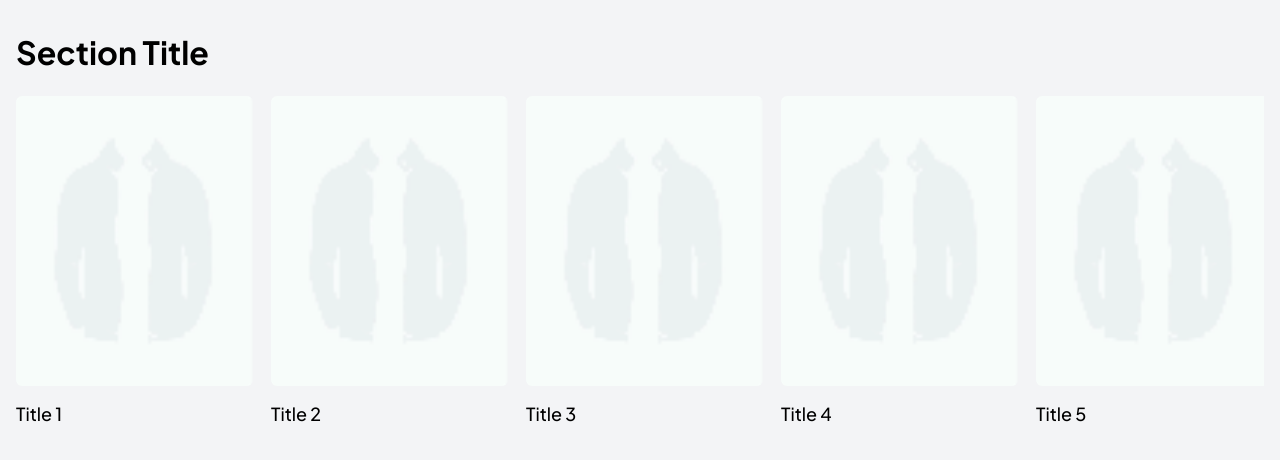
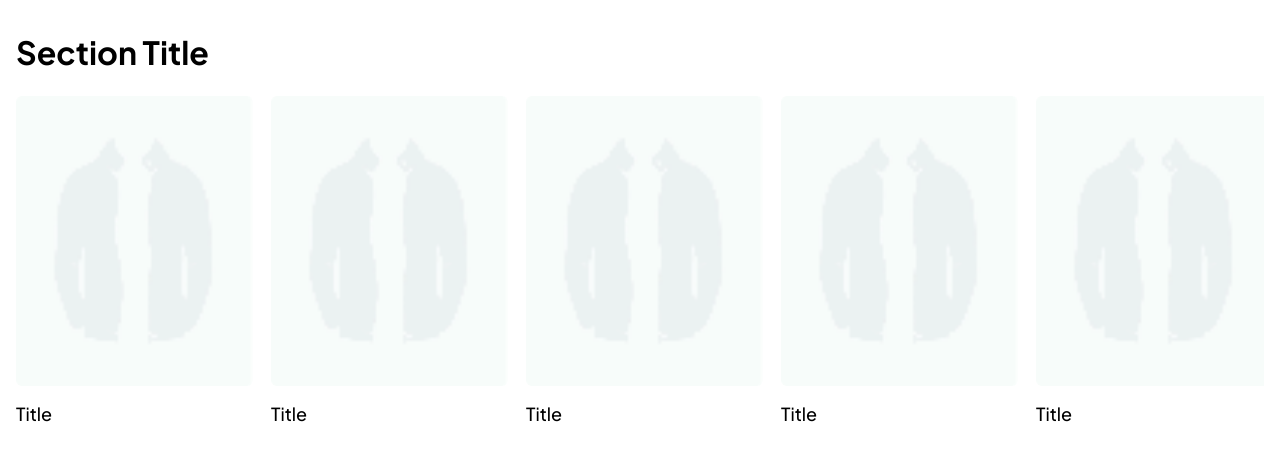
Before and after one commit to astratow/ventura, a website: page src/index.html in a window 1280 px wide. Drawn offline with Linux system fonts and the light colour scheme.

Commit message:
remove background

```diff
--- a/src/index.html
+++ b/src/index.html
@@ -18,7 +18,7 @@
 
   		</style>
 	</head>
-	<body class="font-plus-jakarta bg-gray-100">
+	<body class="font-plus-jakarta">
 
 	  <!-- Header -->
 		<section class="container mx-auto px-4 py-8">
@@ -30,7 +30,7 @@
 			<div class="carousel relative h-96 snap-mandatory mt-6 flex flex-grow flex-row overflow-x-scroll scroll-smooth overscroll-none overflow-y-none flex-nowrap space-x-[20px] md:space-x-[18px]">
 				<a href="#" class="carousel-item snap-start flex-none group" >
 					<img src="./img/image.png" alt="Card Image" class="w-[237px] h-[290px] rounded-[6px] object-cover hover:scale-105 duration-300 ease-in-out" draggable="false">
-					<h3 class="mt-4 text-[18px] leading-[23px] font-medium text-left">Title 1</h3>
+					<h3 class="mt-4 text-[18px] leading-[23px] font-medium text-left">Title</h3>
 					<div class="absolute bottom-0 opacity-0 group-hover:opacity-100 transition-opacity duration-300 ease-in-out">
 						<span class="arrow-icon text-3xl">→</span>
 					</div>
@@ -38,7 +38,7 @@
 
 				<a href="#" class="carousel-item snap-start flex-none group ">
 					<img src="./img/image.png" alt="Card Image" class="w-[237px] h-[290px] rounded-[6px] object-cover hover:scale-105 duration-300 ease-in-out" draggable="false">
-					<h3 class="mt-4 text-[18px] leading-[23px] font-medium text-left">Title 2</h3>
+					<h3 class="mt-4 text-[18px] leading-[23px] font-medium text-left">Title</h3>
 					<div class="absolute bottom-0 opacity-0 group-hover:opacity-100 transition-opacity duration-300 ease-in-out">
 						<span class="arrow-icon text-3xl">→</span>
 					</div>
@@ -46,7 +46,7 @@
 
 				<a href="#" class="carousel-item snap-start flex-none group ">
 					<img src="./img/image.png" alt="Card Image" class="w-[237px] h-[290px] rounded-[6px] object-cover hover:scale-105 duration-300 ease-in-out" draggable="false">
-					<h3 class="mt-4 text-[18px] leading-[23px] font-medium text-left">Title 3</h3>
+					<h3 class="mt-4 text-[18px] leading-[23px] font-medium text-left">Title</h3>
 					<div class="absolute bottom-0 opacity-0 group-hover:opacity-100 transition-opacity duration-300 ease-in-out">
 						<span class="arrow-icon text-3xl">→</span>
 					</div>
@@ -54,7 +54,7 @@
 
 				<a href="#" class="carousel-item snap-start flex-none group ">
 					<img src="./img/image.png" alt="Card Image" class="w-[237px] h-[290px] rounded-[6px] object-cover hover:scale-105 duration-300 ease-in-out" draggable="false">
-					<h3 class="mt-4 text-[18px] leading-[23px] font-medium text-left">Title 4</h3>
+					<h3 class="mt-4 text-[18px] leading-[23px] font-medium text-left">Title</h3>
 					<div class="absolute bottom-0 opacity-0 group-hover:opacity-100 transition-opacity duration-300 ease-in-out">
 						<span class="arrow-icon text-3xl">→</span>
 					</div>
@@ -62,7 +62,7 @@
 
 				<a href="#" class="carousel-item snap-start flex-none group ">
 					<img src="./img/image.png" alt="Card Image" class="w-[237px] h-[290px] rounded-[6px] object-cover hover:scale-105 duration-300 ease-in-out" draggable="false">
-					<h3 class="mt-4 text-[18px] leading-[23px] font-medium text-left">Title 5</h3>
+					<h3 class="mt-4 text-[18px] leading-[23px] font-medium text-left">Title</h3>
 					<div class="absolute bottom-0 opacity-0 group-hover:opacity-100 transition-opacity duration-300 ease-in-out">
 						<span class="arrow-icon text-3xl">→</span>
 					</div>
@@ -70,7 +70,7 @@
 
 				<a href="#" class="carousel-item snap-start flex-none group ">
 					<img src="./img/image.png" alt="Card Image" class="w-[237px] h-[290px] rounded-[6px] object-cover hover:scale-105 duration-300 ease-in-out" draggable="false">
-					<h3 class="mt-4 text-[18px] leading-[23px] font-medium text-left">Title 6</h3>
+					<h3 class="mt-4 text-[18px] leading-[23px] font-medium text-left">Title</h3>
 					<div class="absolute bottom-0 opacity-0 group-hover:opacity-100 transition-opacity duration-300 ease-in-out">
 						<span class="arrow-icon text-3xl">→</span>
 					</div>
```
